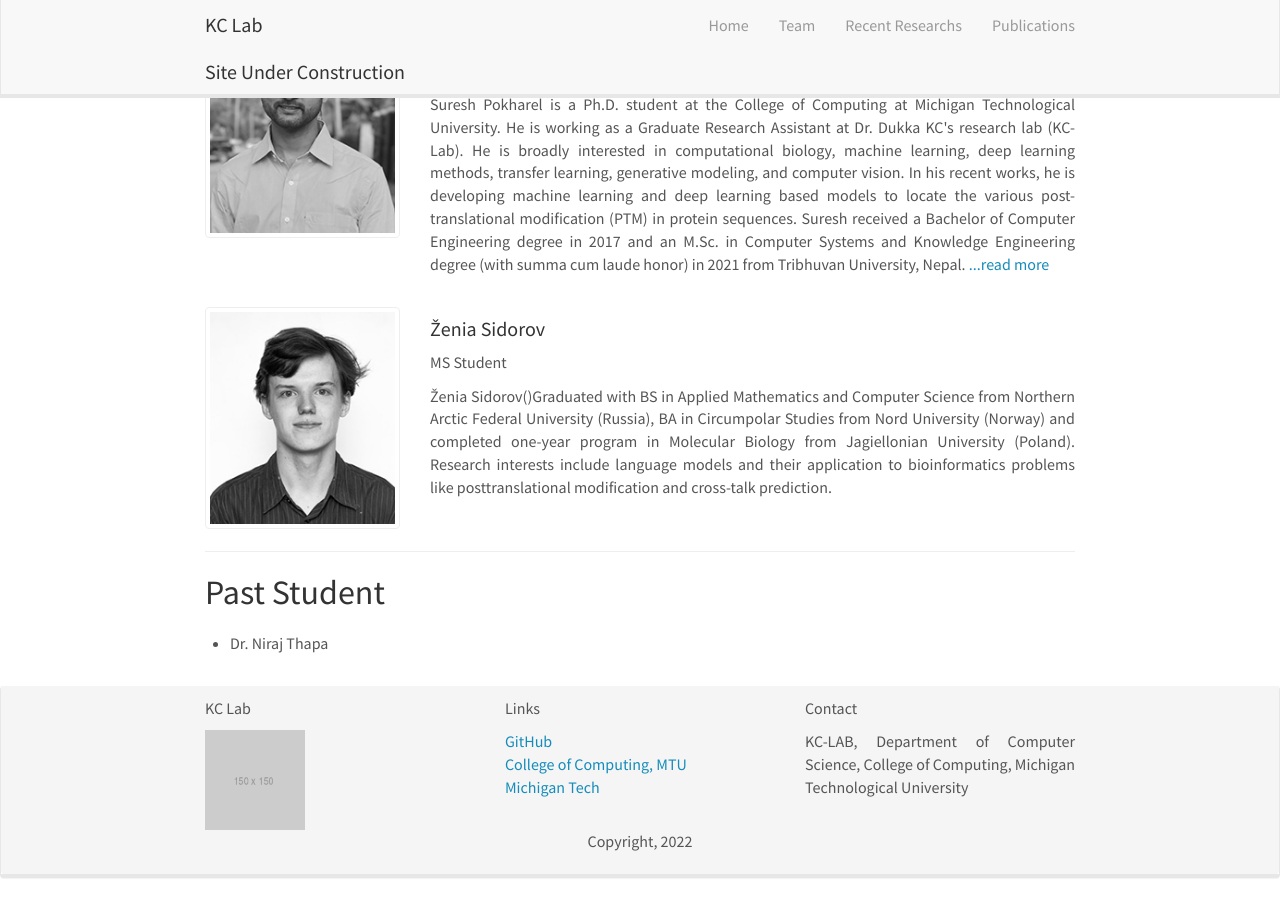
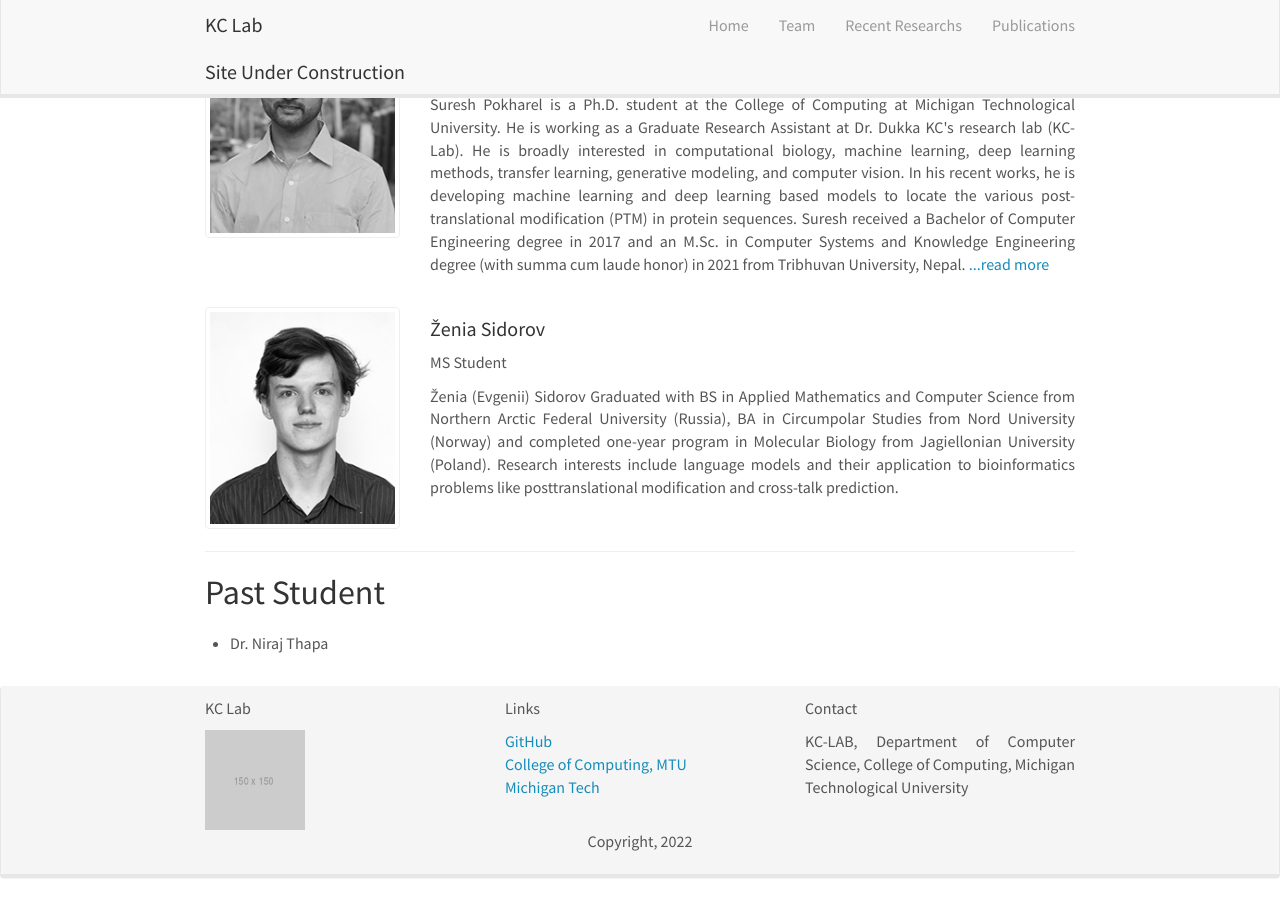
Before and after one commit to pawelparker/KCLabMTU.github.io, a Jekyll site: the page built from _pages/team/index.html, in a window 1280 px wide and 900 px high, scrolled down 2562 px. Built offline with Jekyll 4.4.1, drawn with Linux system fonts in a browser that asks for light colours; nearby versions of some CDN libraries.

Commit message:
Update index.html

```diff
--- a/_pages/team/index.html
+++ b/_pages/team/index.html
@@ -250,7 +250,7 @@ He also has several years of experience as a software engineer in the software d
             <div class="card-body">
             <h4 class="card-title">Ženia Sidorov</h4>
             <p class="card-text">MS Student</p>
-            <p class="card-text">Ženia Sidorov()Graduated with BS in Applied Mathematics and Computer Science from Northern Arctic Federal University (Russia), BA in Circumpolar Studies from Nord University (Norway) and completed one-year program in Molecular Biology from Jagiellonian  University (Poland). Research interests include language models and their application to bioinformatics problems like posttranslational modification and cross-talk prediction.</p>
+            <p class="card-text">Ženia (Evgenii) Sidorov Graduated with BS in Applied Mathematics and Computer Science from Northern Arctic Federal University (Russia), BA in Circumpolar Studies from Nord University (Norway) and completed one-year program in Molecular Biology from Jagiellonian  University (Poland). Research interests include language models and their application to bioinformatics problems like posttranslational modification and cross-talk prediction.</p>
             </div>
         </div>
     </div>
```
